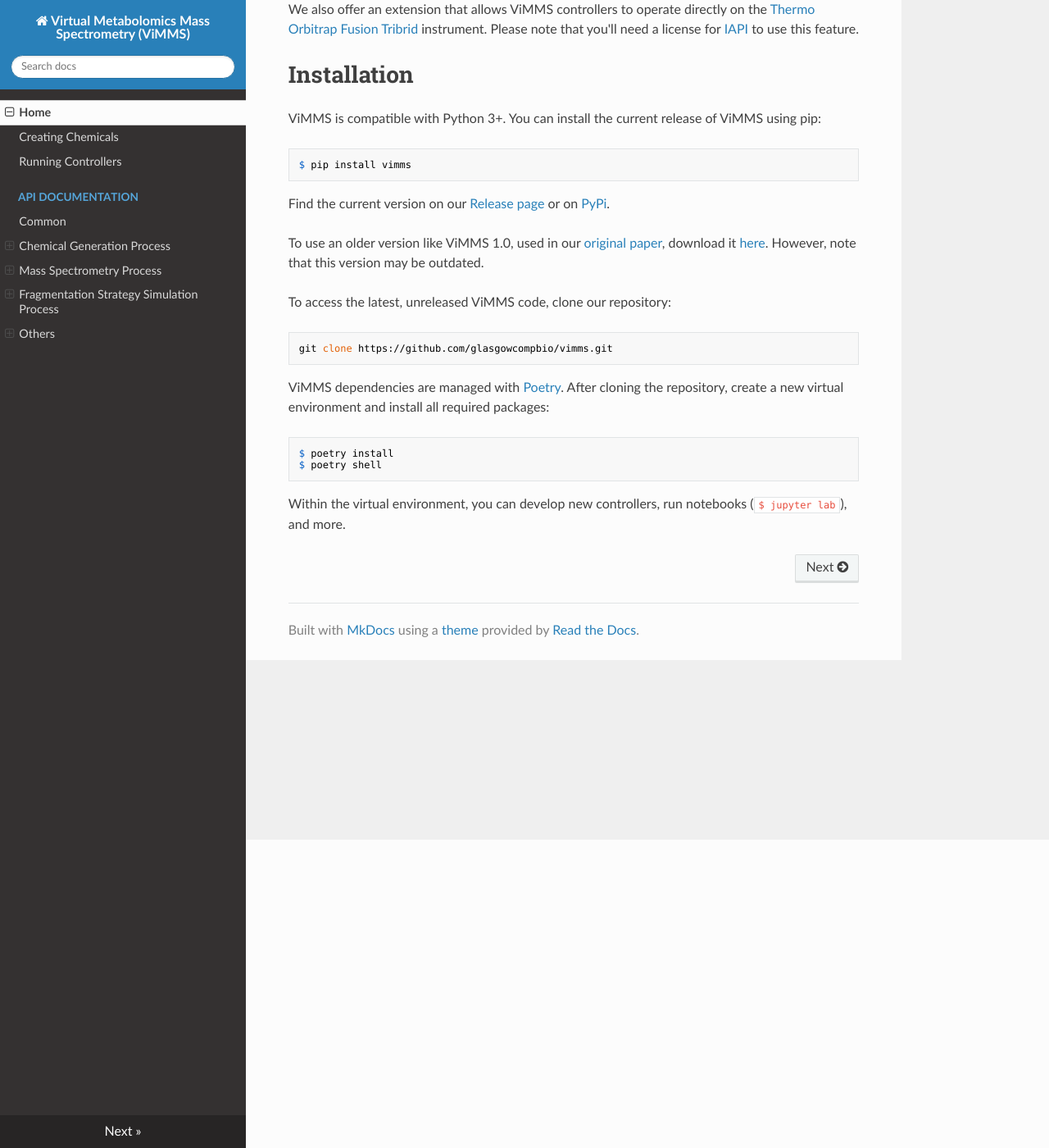
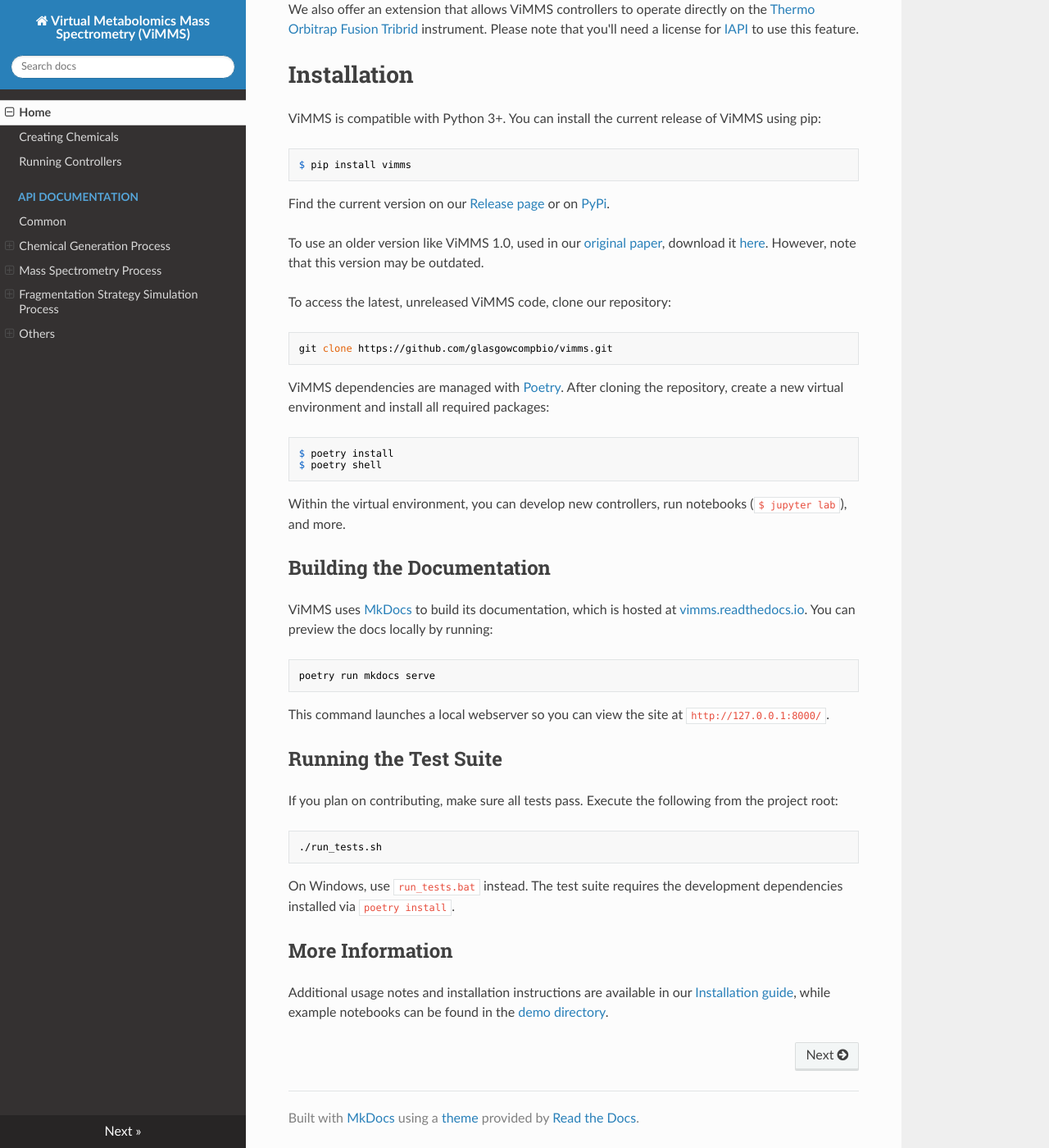
Before and after one commit to glasgowcompbio/vimms, an MkDocs documentation site: the page built from docs/README.md, in a window 1280 px wide and 1400 px high, scrolled down 376 px. Shown: the whole window at 82% size. Built offline with MkDocs 1.6.1, drawn with Linux system fonts in a browser that asks for light colours; nearby versions of some CDN libraries.

Commit message:
docs: expand ReadTheDocs info

````diff
--- a/docs/README.md
+++ b/docs/README.md
@@ -34,3 +34,33 @@ $ poetry shell
 ```
 
 Within the virtual environment, you can develop new controllers, run notebooks (`$ jupyter lab`), and more.
+
+## Building the Documentation
+
+ViMMS uses [MkDocs](https://www.mkdocs.org/) to build its documentation, which is hosted at [vimms.readthedocs.io](https://vimms.readthedocs.io). You can preview the
+docs locally by running:
+
+```bash
+poetry run mkdocs serve
+```
+
+This command launches a local webserver so you can view the site at `http://127.0.0.1:8000/`.
+
+## Running the Test Suite
+
+If you plan on contributing, make sure all tests pass. Execute the following
+from the project root:
+
+```bash
+./run_tests.sh
+```
+
+On Windows, use `run_tests.bat` instead. The test suite requires the
+development dependencies installed via `poetry install`.
+
+## More Information
+
+Additional usage notes and installation instructions are available in our
+[Installation guide](https://github.com/glasgowcompbio/vimms/blob/master/pages/installation.md),
+while example notebooks can be found in the
+[demo directory](https://github.com/glasgowcompbio/vimms/tree/master/demo).
````
